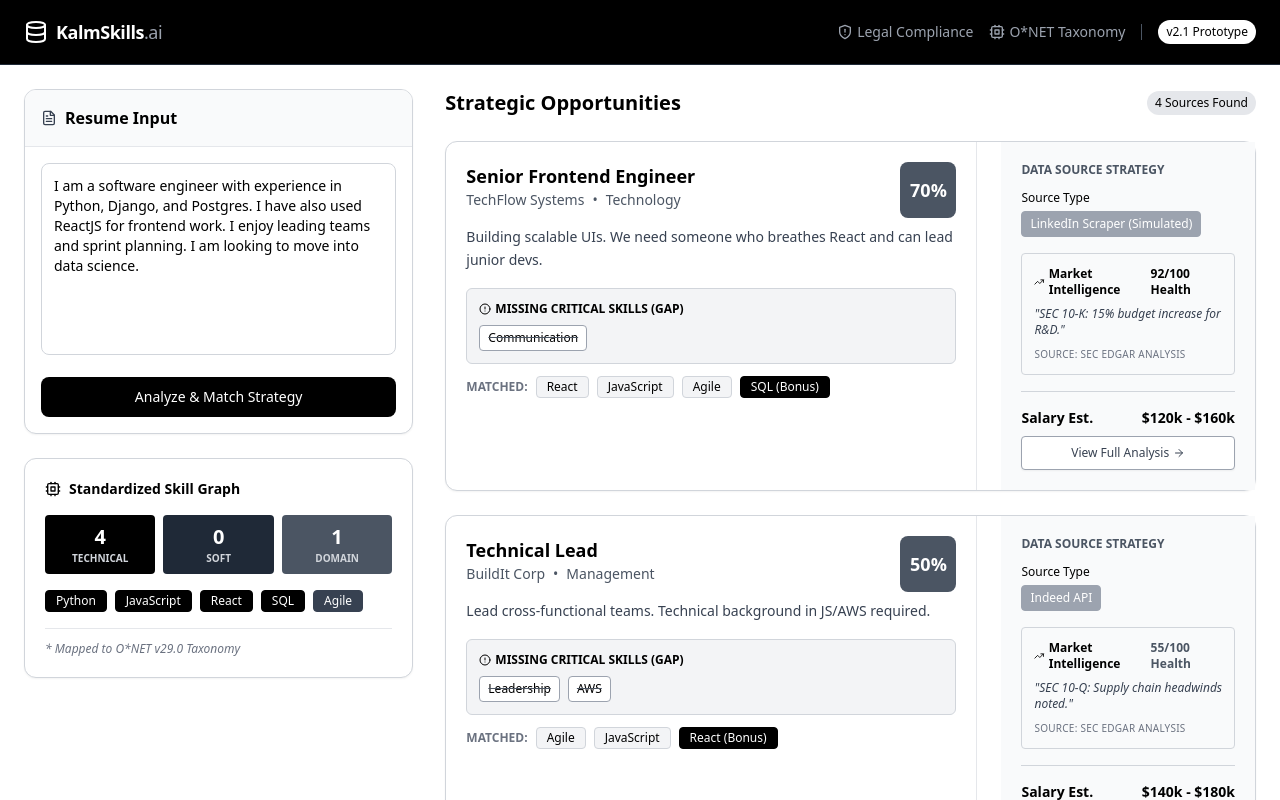
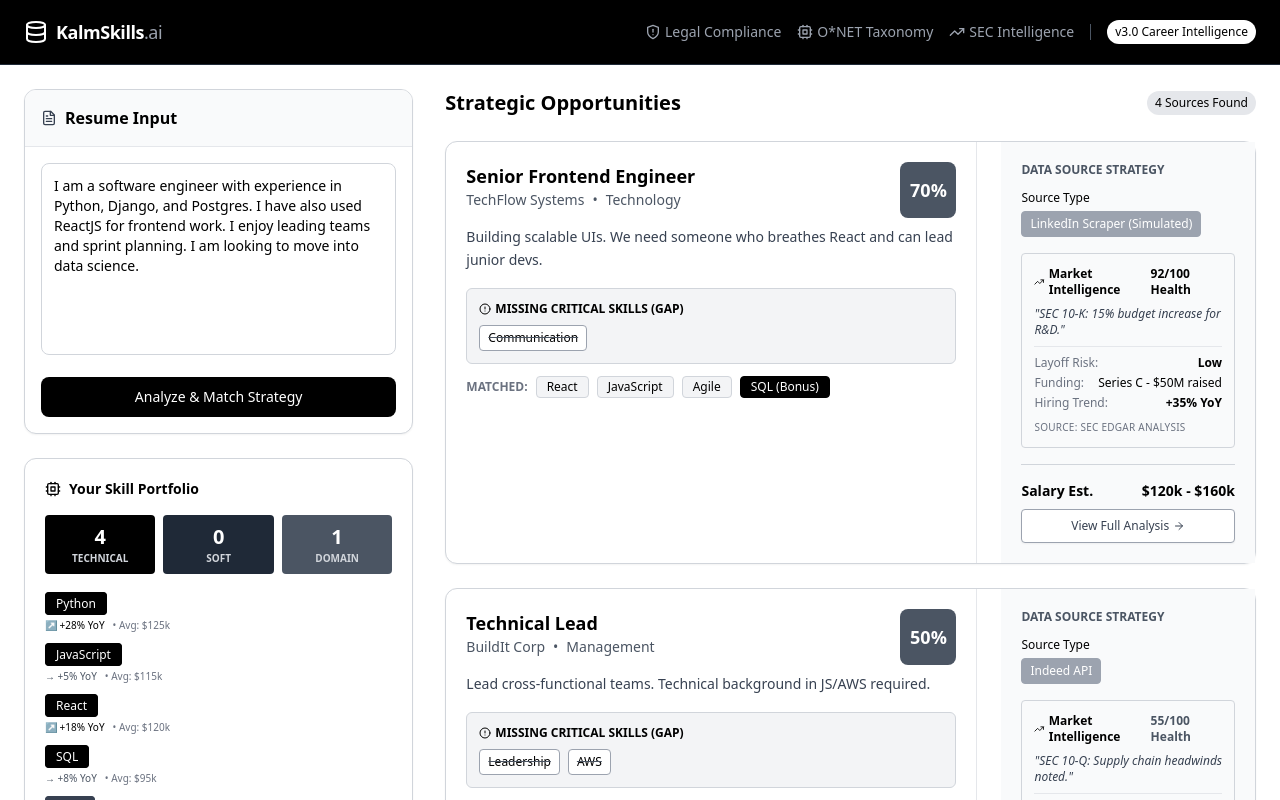
Before and after one commit to admosley95-jpg/KalmSkills, a React (Vite) app: page / in a window 1280 px wide. Both pictures are taken after a click on the button "Analyze & Match Strategy". Shown: the top 800 px of the page. Built offline with nearby package versions, Linux system fonts and the light colour scheme.

Commit message:
Add competitive differentiation: skill trends, enhanced market intelligence, and layoff risk indicators

```diff
--- a/src/ResumeJobMatcher.jsx
+++ b/src/ResumeJobMatcher.jsx
@@ -28,23 +28,51 @@ const MARKET_SIGNALS = {
   "TechFlow Systems": {
     sentiment: "High Growth",
     signal: "SEC 10-K: 15% budget increase for R&D.",
-    healthScore: 92
+    healthScore: 92,
+    layoffRisk: "Low",
+    fundingStatus: "Series C - $50M raised",
+    hiringTrend: "+35% YoY"
   },
   "QuantMetrics": {
     sentiment: "Stable",
     signal: "SEC 8-K: Recent merger, consolidating teams.",
-    healthScore: 65
+    healthScore: 65,
+    layoffRisk: "Medium",
+    fundingStatus: "Public (NASDAQ)",
+    hiringTrend: "-5% QoQ"
   },
   "Capital Horizons": {
     sentiment: "Aggressive Expansion",
     signal: "SEC 10-K: Opening 3 new regional offices.",
-    healthScore: 88
+    healthScore: 88,
+    layoffRisk: "Low",
+    fundingStatus: "Profitable - Private",
+    hiringTrend: "+42% YoY"
   },
   "BuildIt Corp": {
     sentiment: "Cautionary",
     signal: "SEC 10-Q: Supply chain headwinds noted.",
-    healthScore: 55
+    healthScore: 55,
+    layoffRisk: "High",
+    fundingStatus: "Series B - Runway < 12mo",
+    hiringTrend: "-12% QoQ"
   }
+};
+
+// --- STRATEGY LAYER 3: SKILL DEMAND TRENDS ---
+// Market intelligence: Which skills are trending up/down
+const SKILL_TRENDS = {
+  "Python": { trend: "rising", demand: "+28% YoY", avgSalary: "$125k" },
+  "JavaScript": { trend: "stable", demand: "+5% YoY", avgSalary: "$115k" },
+  "React": { trend: "rising", demand: "+18% YoY", avgSalary: "$120k" },
+  "SQL": { trend: "stable", demand: "+8% YoY", avgSalary: "$95k" },
+  "Machine Learning": { trend: "rising", demand: "+45% YoY", avgSalary: "$140k" },
+  "AWS": { trend: "rising", demand: "+32% YoY", avgSalary: "$130k" },
+  "Communication": { trend: "stable", demand: "+3% YoY", avgSalary: "N/A" },
+  "Leadership": { trend: "rising", demand: "+12% YoY", avgSalary: "N/A" },
+  "Agile": { trend: "stable", demand: "+6% YoY", avgSalary: "N/A" },
+  "Financial Modeling": { trend: "stable", demand: "+4% YoY", avgSalary: "$105k" },
+  "SEC Reporting": { trend: "stable", demand: "+2% YoY", avgSalary: "$98k" },
 };
 
 // --- MOCK JOB DATABASE ---
@@ -129,10 +157,48 @@ const MarketSignalCard = ({ company }) => {
           {data.healthScore}/100 Health
         </span>
       </div>
-      <p className="text-gray-700 italic">"{data.signal}"</p>
+      <p className="text-gray-700 italic mb-2">"{data.signal}"</p>
+
+      {/* Enhanced market metrics */}
+      <div className="space-y-1 mt-2 pt-2 border-t border-gray-200">
+        <div className="flex justify-between">
+          <span className="text-gray-500">Layoff Risk:</span>
+          <span className={`font-semibold ${
+            data.layoffRisk === 'Low' ? 'text-black' :
+            data.layoffRisk === 'Medium' ? 'text-gray-600' : 'text-gray-800'
+          }`}>{data.layoffRisk}</span>
+        </div>
+        <div className="flex justify-between">
+          <span className="text-gray-500">Funding:</span>
+          <span className="text-black font-medium">{data.fundingStatus}</span>
+        </div>
+        <div className="flex justify-between">
+          <span className="text-gray-500">Hiring Trend:</span>
+          <span className={`font-semibold ${
+            data.hiringTrend.startsWith('+') ? 'text-black' : 'text-gray-600'
+          }`}>{data.hiringTrend}</span>
+        </div>
+      </div>
+
       <div className="mt-2 flex items-center text-[10px] text-gray-500 uppercase tracking-wide">
         Source: SEC EDGAR Analysis
       </div>
+    </div>
+  );
+};
+
+const SkillTrendIndicator = ({ skill }) => {
+  const trend = SKILL_TRENDS[skill.name];
+  if (!trend) return null;
+
+  return (
+    <div className="mt-1 text-[10px] text-gray-500">
+      <span className={trend.trend === 'rising' ? 'text-black' : 'text-gray-600'}>
+        {trend.trend === 'rising' ? '↗' : '→'} {trend.demand}
+      </span>
+      {trend.avgSalary !== 'N/A' && (
+        <span className="ml-2">• Avg: {trend.avgSalary}</span>
+      )}
     </div>
   );
 };
@@ -238,10 +304,11 @@ export default function ResumeJobMatcher() {
             <span className="font-bold text-lg tracking-tight">KalmSkills<span className="text-gray-400 font-normal">.ai</span></span>
           </div>
           <div className="flex items-center space-x-4 text-sm font-medium text-gray-400">
-            <span className="flex items-center hover:text-white cursor-pointer"><ShieldAlert className="w-4 h-4 mr-1" /> Legal Compliance</span>
-            <span className="flex items-center hover:text-white cursor-pointer"><Cpu className="w-4 h-4 mr-1" /> O*NET Taxonomy</span>
+            <span className="flex items-center hover:text-white cursor-pointer" title="EEOC & ADA Compliant"><ShieldAlert className="w-4 h-4 mr-1" /> Legal Compliance</span>
+            <span className="flex items-center hover:text-white cursor-pointer" title="Standardized Skill Framework"><Cpu className="w-4 h-4 mr-1" /> O*NET Taxonomy</span>
+            <span className="flex items-center hover:text-white cursor-pointer" title="Real-time Market Data"><TrendingUp className="w-4 h-4 mr-1" /> SEC Intelligence</span>
             <div className="h-4 w-px bg-gray-600"></div>
-            <span className="text-xs bg-white text-black px-2 py-1 rounded-full">v2.1 Prototype</span>
+            <span className="text-xs bg-white text-black px-2 py-1 rounded-full">v3.0 Career Intelligence</span>
           </div>
         </div>
       </header>
@@ -273,11 +340,38 @@ export default function ResumeJobMatcher() {
             </div>
           </div>
 
+          {/* KalmSkills Competitive Advantage Banner */}
+          {!extractedSkills.length && (
+            <div className="bg-gradient-to-r from-black to-gray-800 rounded-xl shadow-sm border border-gray-700 p-5 text-white">
+              <h3 className="font-bold text-sm mb-3 flex items-center">
+                <Database className="w-4 h-4 mr-2" /> Why KalmSkills is Different
+              </h3>
+              <div className="space-y-2 text-xs">
+                <div className="flex items-start">
+                  <CheckCircle className="w-3 h-3 mr-2 mt-0.5 flex-shrink-0" />
+                  <span><strong>SEC Financial Intelligence:</strong> See company health, layoff risk & funding status</span>
+                </div>
+                <div className="flex items-start">
+                  <CheckCircle className="w-3 h-3 mr-2 mt-0.5 flex-shrink-0" />
+                  <span><strong>Live Skill Trends:</strong> Track demand & salary data for every skill</span>
+                </div>
+                <div className="flex items-start">
+                  <CheckCircle className="w-3 h-3 mr-2 mt-0.5 flex-shrink-0" />
+                  <span><strong>O*NET Standardization:</strong> Industry-standard skill taxonomy (not proprietary)</span>
+                </div>
+                <div className="flex items-start">
+                  <CheckCircle className="w-3 h-3 mr-2 mt-0.5 flex-shrink-0" />
+                  <span><strong>100% Transparent:</strong> See exactly how match scores are calculated</span>
+                </div>
+              </div>
+            </div>
+          )}
+
           {/* Skill Taxonomy Visualization */}
           {extractedSkills.length > 0 && stats && (
             <div className="bg-white rounded-xl shadow-sm border border-gray-300 p-5 animate-in fade-in slide-in-from-bottom-4">
               <h3 className="font-semibold text-sm text-black mb-4 flex items-center">
-                <Cpu className="w-4 h-4 mr-2 text-black" /> Standardized Skill Graph
+                <Cpu className="w-4 h-4 mr-2 text-black" /> Your Skill Portfolio
               </h3>
 
               <div className="flex space-x-2 mb-4 text-center">
@@ -295,14 +389,16 @@ export default function ResumeJobMatcher() {
                 </div>
               </div>
 
-              <div className="flex flex-wrap gap-2">
+              <div className="space-y-2">
                 {extractedSkills.map(skill => (
-                  <Badge
-                    key={skill.id}
-                    type={skill.category === 'Hard Skill' ? 'info' : skill.category === 'Soft Skill' ? 'success' : 'purple'}
-                  >
-                    {skill.name}
-                  </Badge>
+                  <div key={skill.id}>
+                    <Badge
+                      type={skill.category === 'Hard Skill' ? 'info' : skill.category === 'Soft Skill' ? 'success' : 'purple'}
+                    >
+                      {skill.name}
+                    </Badge>
+                    <SkillTrendIndicator skill={skill} />
+                  </div>
                 ))}
               </div>
 
```
Also changed, not shown: 3 other files (tests, documents, lock files or other folders).
